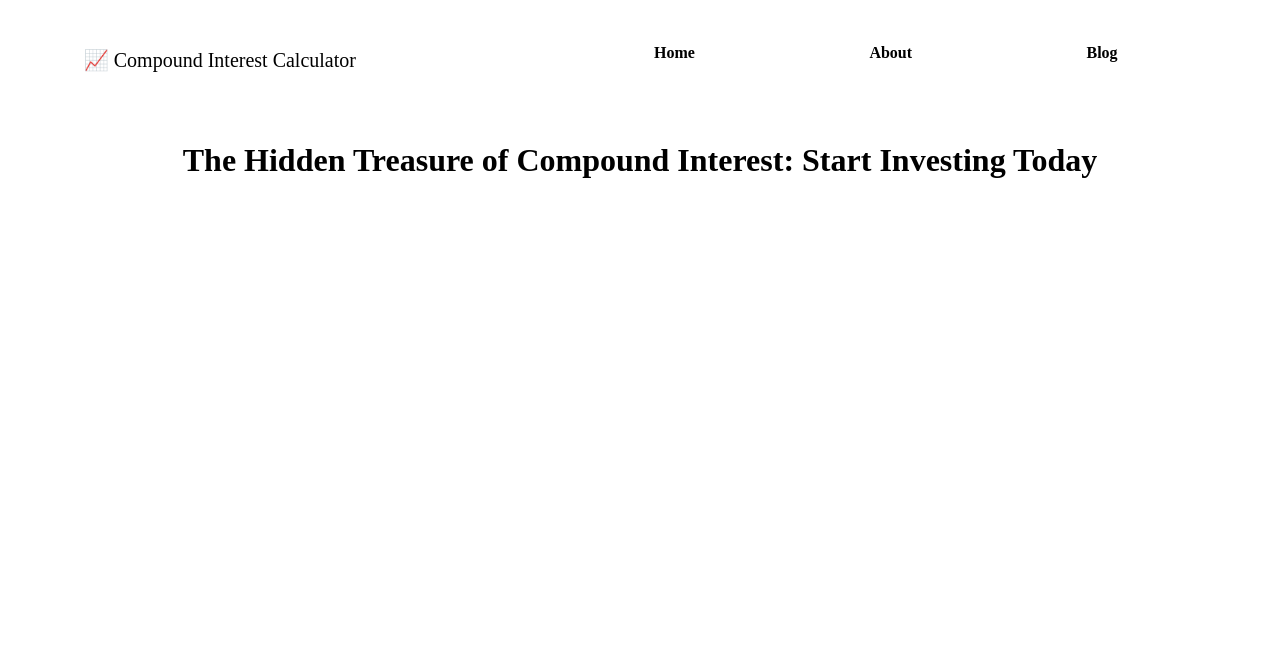
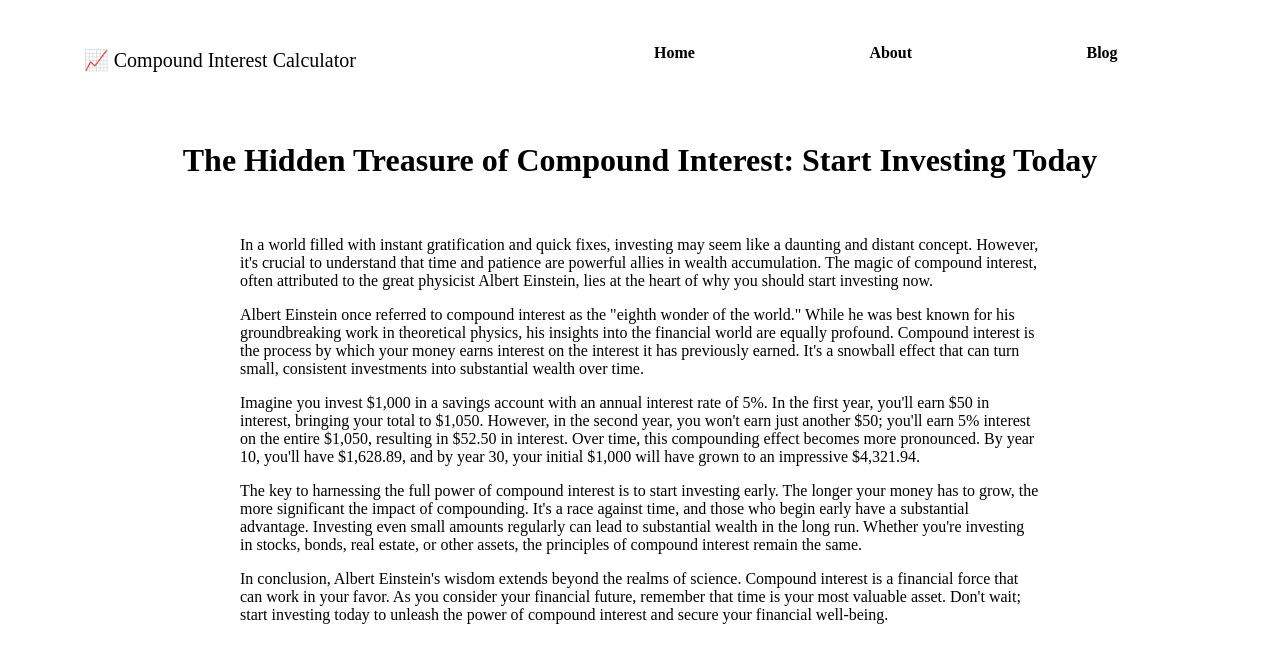
Before and after one commit to marionlouis1/interest-calculator, a Next.js app: page /blog in a window 1280 px wide. Shown: the top 662 px of the page. Built offline with nearby package versions, Linux system fonts and the light colour scheme.

Commit message:
test blog movve <p>

```diff
--- a/pages/blog.js
+++ b/pages/blog.js
@@ -22,7 +22,21 @@ export default function Blog() {
         <main>
             <h1>The Hidden Treasure of Compound Interest: Start Investing Today</h1>
             <div className="blog-content">
-
+                <p>
+                    In a world filled with instant gratification and quick fixes, investing may seem like a daunting and distant concept. However, it's crucial to understand that time and patience are powerful allies in wealth accumulation. The magic of compound interest, often attributed to the great physicist Albert Einstein, lies at the heart of why you should start investing now.
+                </p>
+                <p>
+                    Albert Einstein once referred to compound interest as the "eighth wonder of the world." While he was best known for his groundbreaking work in theoretical physics, his insights into the financial world are equally profound. Compound interest is the process by which your money earns interest on the interest it has previously earned. It's a snowball effect that can turn small, consistent investments into substantial wealth over time.
+                </p>
+                <p>
+                    Imagine you invest $1,000 in a savings account with an annual interest rate of 5%. In the first year, you'll earn $50 in interest, bringing your total to $1,050. However, in the second year, you won't earn just another $50; you'll earn 5% interest on the entire $1,050, resulting in $52.50 in interest. Over time, this compounding effect becomes more pronounced. By year 10, you'll have $1,628.89, and by year 30, your initial $1,000 will have grown to an impressive $4,321.94.
+                </p>
+                <p>
+                    The key to harnessing the full power of compound interest is to start investing early. The longer your money has to grow, the more significant the impact of compounding. It's a race against time, and those who begin early have a substantial advantage. Investing even small amounts regularly can lead to substantial wealth in the long run. Whether you're investing in stocks, bonds, real estate, or other assets, the principles of compound interest remain the same.
+                </p>
+                <p>
+                    In conclusion, Albert Einstein's wisdom extends beyond the realms of science. Compound interest is a financial force that can work in your favor. As you consider your financial future, remember that time is your most valuable asset. Don't wait; start investing today to unleash the power of compound interest and secure your financial well-being.
+                </p>
             </div>
         </main>
         </>
```
